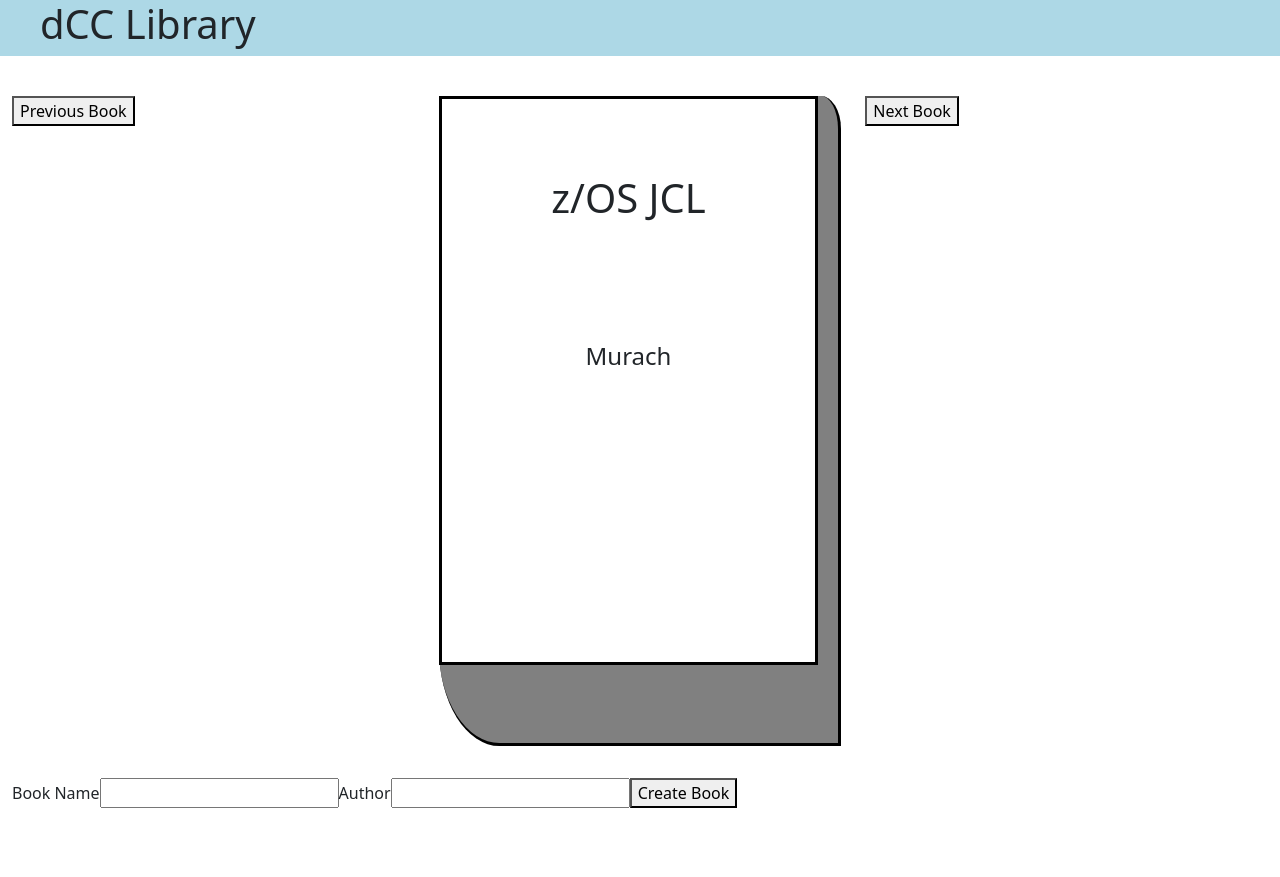
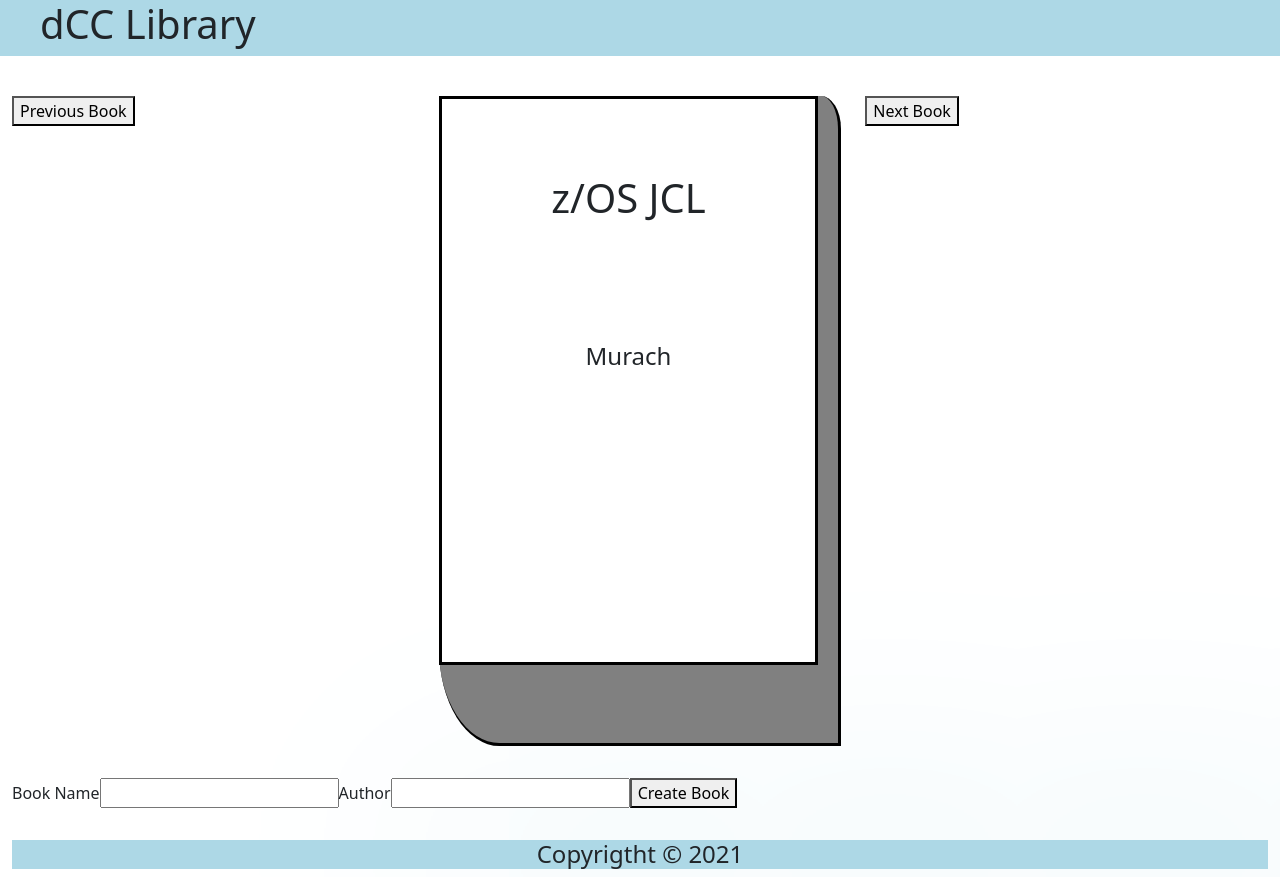
Before and after one commit to algreen27/DCCLibrary, a React (Create React App) app: page / in a window 1280 px wide. Before the commit the page ends 808 px from the top, so only its background shows below. Built offline with nearby package versions, Linux system fonts and the light colour scheme.

Commit message:
created footer component and css

```diff
--- a/src/components/App.jsx
+++ b/src/components/App.jsx
@@ -3,6 +3,7 @@
 import TitleBar from './TitleBar/TitleBar';
 import BookViewer from './BookViewer/BookViewer';
 import BookCreator from './BookCreator/BookCreator';
+import Footer from './Footer/Footer';
 
 
 class App extends Component{
@@ -57,6 +58,7 @@
                 <TitleBar/>
                 <BookViewer book={this.books[this.state.bookNumber]} nextBook={this.goToNextBook} prevBook={this.goToPrevBook}/>
                 <BookCreator createNewBook={this.createBook}/>
+                <Footer />
             </div>
         )
     }
--- /dev/null
+++ b/src/components/Footer/Footer.css
@@ -0,0 +1,8 @@
+
+.footer{
+    background-color: lightblue;
+    width: 100%;
+    box-shadow: 050vh 0 50vh lightblue ;
+    text-align: center;
+    margin-top: 2em;
+}
--- /dev/null
+++ b/src/components/Footer/Footer.jsx
@@ -0,0 +1,15 @@
+import React from 'react'
+import "./Footer.css"
+
+
+const Footer = () => {
+    return (
+        <footer className="footer">
+            <h4>Copyrigtht © 2021</h4>
+        </footer>
+
+
+    )
+}
+
+export default Footer
```
